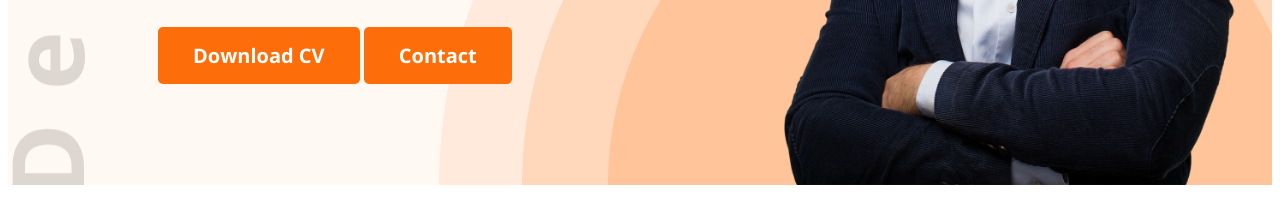
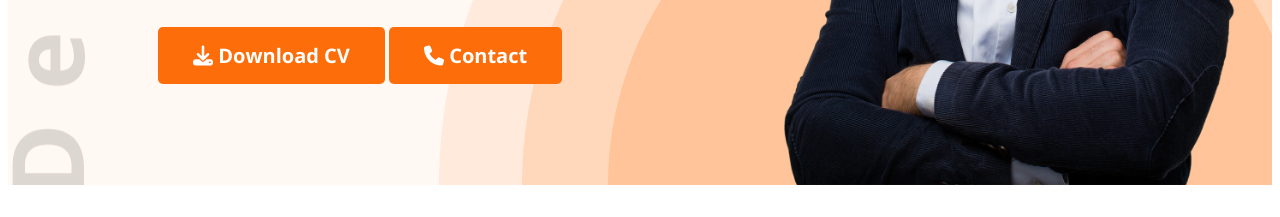
Before and after one commit to sumaiya-rahman-chowdhury/portfolio, a plain HTML site: page index.html in a window 1280 px wide. Shown: the part 583-800 px from the top of the page. Drawn offline with nearby package versions, Linux system fonts and the light colour scheme.

Commit message:
added icon

```diff
--- a/index.html
+++ b/index.html
@@ -10,6 +10,7 @@
     <link href="https://fonts.googleapis.com/css2?family=Open+Sans:ital,wght@0,400;0,700;0,800;1,400&display=swap"
         rel="stylesheet">
     <link rel="stylesheet" href="style.css">
+    <script src="https://kit.fontawesome.com/1f23dbf9c4.js" crossorigin="anonymous"></script>
 </head>
 
 <body>
@@ -29,8 +30,10 @@
                 <p class="banner-discription">Shot what able cold new see hold.Friendly as an betrayed formerly he.
                     Morning because as to society
                     behaved moments.</p>
-                <button class="bttn-primary">Download CV</button>
-                <button class="bttn-primary">Contact</button>
+                <button class="bttn-primary"><i class="fa-solid fa-download"></i>
+                    Download CV</button>
+                <button class="bttn-primary"><i class="fa-solid fa-phone"></i>
+                    Contact</button>
             </div>
             <img src="images/hardy.png" alt="" class="profile-pic">
         </div>
@@ -167,7 +170,7 @@
                 </div>
             </div>
             <div class="download-cv">
-                <button class="bttn-primary">Download CV</button>
+                <button class="bttn-primary"><i class="fa-solid fa-download"></i> Download CV</button>
             </div>
 
         </section>
```
